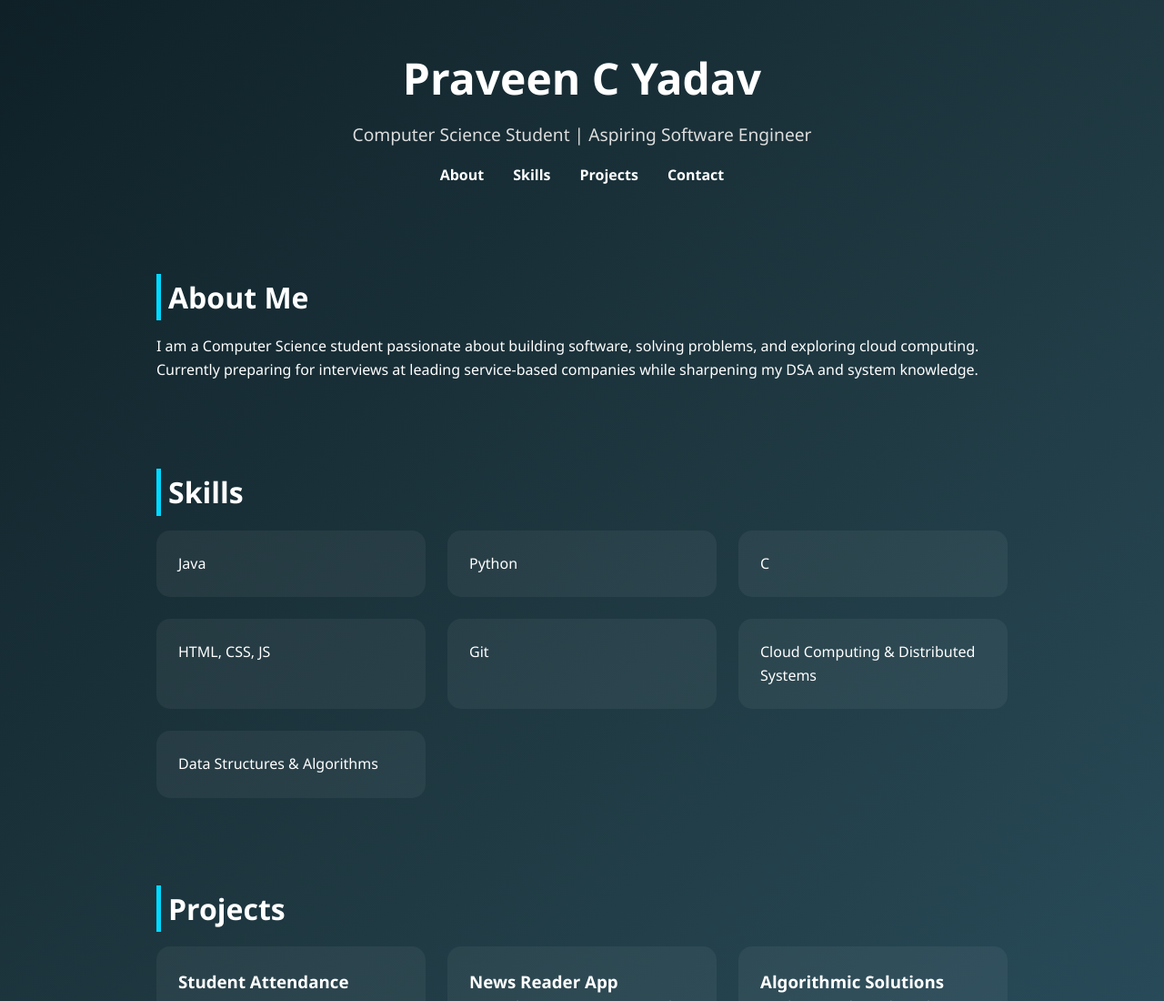
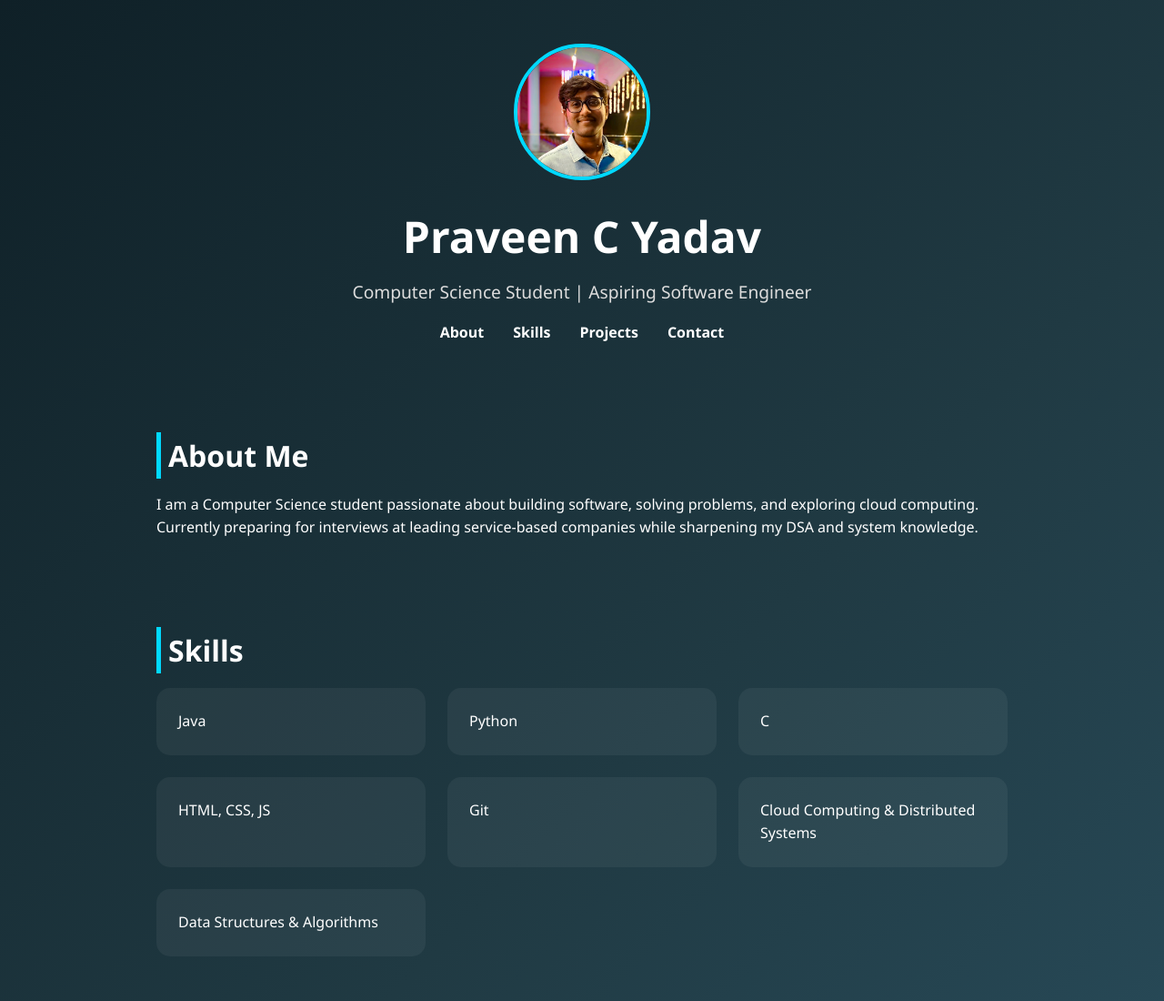
Before and after one commit to Praveenbhau/portfolio.github.io, a plain HTML site: page index.html in a window 1280 px wide. Shown: the top 1100 px of the page at 91% size. Drawn offline with Linux system fonts and the light colour scheme.

Commit message:
Update index.html
added image

```diff
--- a/index.html
+++ b/index.html
@@ -19,6 +19,17 @@
       header {
         text-align: center;
         padding: 3rem 1rem;
+      }
+      header img {
+        width: 150px;
+        height: 150px;
+        border-radius: 50%;
+        border: 4px solid #00d9ff;
+        margin-bottom: 1rem;
+        transition: transform 0.4s;
+      }
+      header img:hover {
+        transform: scale(1.1) rotate(3deg);
       }
       header h1 {
         font-size: 3rem;
@@ -111,6 +122,7 @@
   </head>
   <body>
     <header>
+      <img src="static/Picsart_24-02-18_02-03-02-692 (2).jpg" alt="Praveen C Yadav" />
       <h1>Praveen C Yadav</h1>
       <p>Computer Science Student | Aspiring Software Engineer</p>
       <nav>
```
